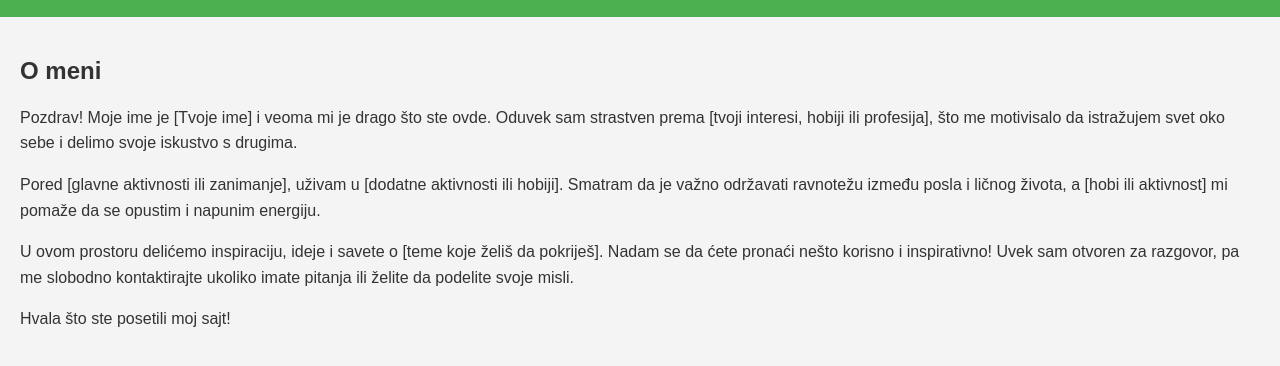
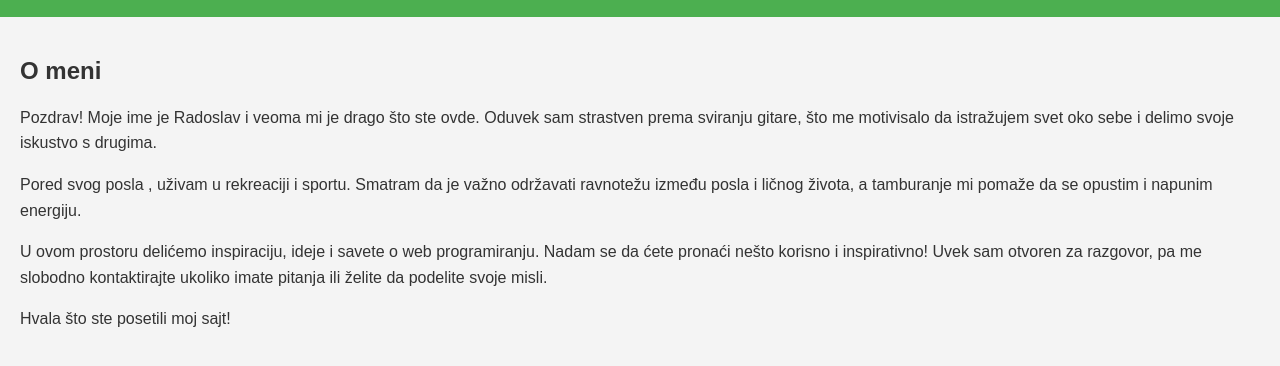
Before and after one commit to radoslav78/radoslav78.github.io, a plain HTML site: page index.html in a window 1280 px wide. Shown: the part 60-426 px from the top of the page. Drawn offline with Linux system fonts and the light colour scheme.

Commit message:
Update index.html

```diff
--- a/index.html
+++ b/index.html
@@ -37,11 +37,11 @@
 
 <main>
     <h2>O meni</h2>
-    <p>Pozdrav! Moje ime je [Tvoje ime] i veoma mi je drago što ste ovde. Oduvek sam strastven prema [tvoji interesi, hobiji ili profesija], što me motivisalo da istražujem svet oko sebe i delimo svoje iskustvo s drugima.</p>
+    <p>Pozdrav! Moje ime je Radoslav i veoma mi je drago što ste ovde. Oduvek sam strastven prema sviranju gitare, što me motivisalo da istražujem svet oko sebe i delimo svoje iskustvo s drugima.</p>
 
-    <p>Pored [glavne aktivnosti ili zanimanje], uživam u [dodatne aktivnosti ili hobiji]. Smatram da je važno održavati ravnotežu između posla i ličnog života, a [hobi ili aktivnost] mi pomaže da se opustim i napunim energiju.</p>
+    <p>Pored svog posla , uživam u rekreaciji i sportu. Smatram da je važno održavati ravnotežu između posla i ličnog života, a tamburanje mi pomaže da se opustim i napunim energiju.</p>
 
-    <p>U ovom prostoru delićemo inspiraciju, ideje i savete o [teme koje želiš da pokriješ]. Nadam se da ćete pronaći nešto korisno i inspirativno! Uvek sam otvoren za razgovor, pa me slobodno kontaktirajte ukoliko imate pitanja ili želite da podelite svoje misli.</p>
+    <p>U ovom prostoru delićemo inspiraciju, ideje i savete o web programiranju. Nadam se da ćete pronaći nešto korisno i inspirativno! Uvek sam otvoren za razgovor, pa me slobodno kontaktirajte ukoliko imate pitanja ili želite da podelite svoje misli.</p>
 
     <p>Hvala što ste posetili moj sajt!</p>
 </main>
```
